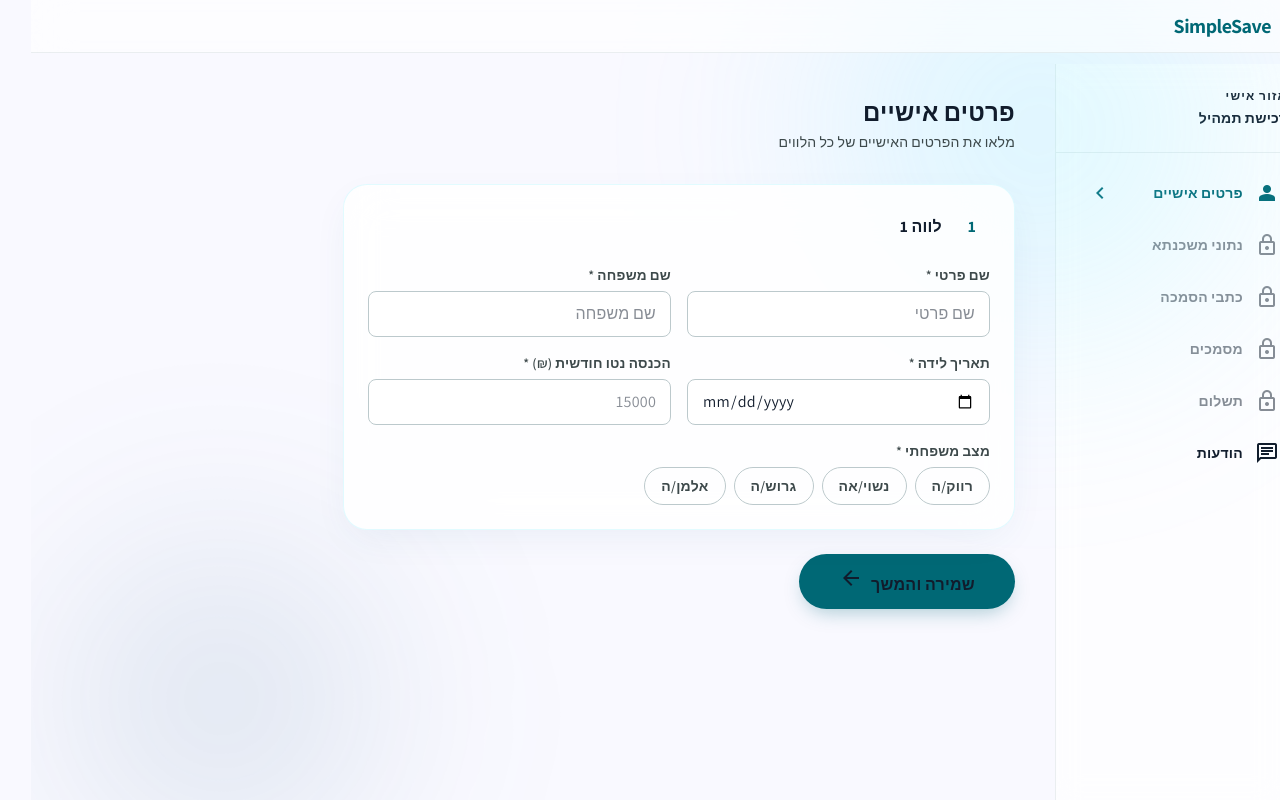
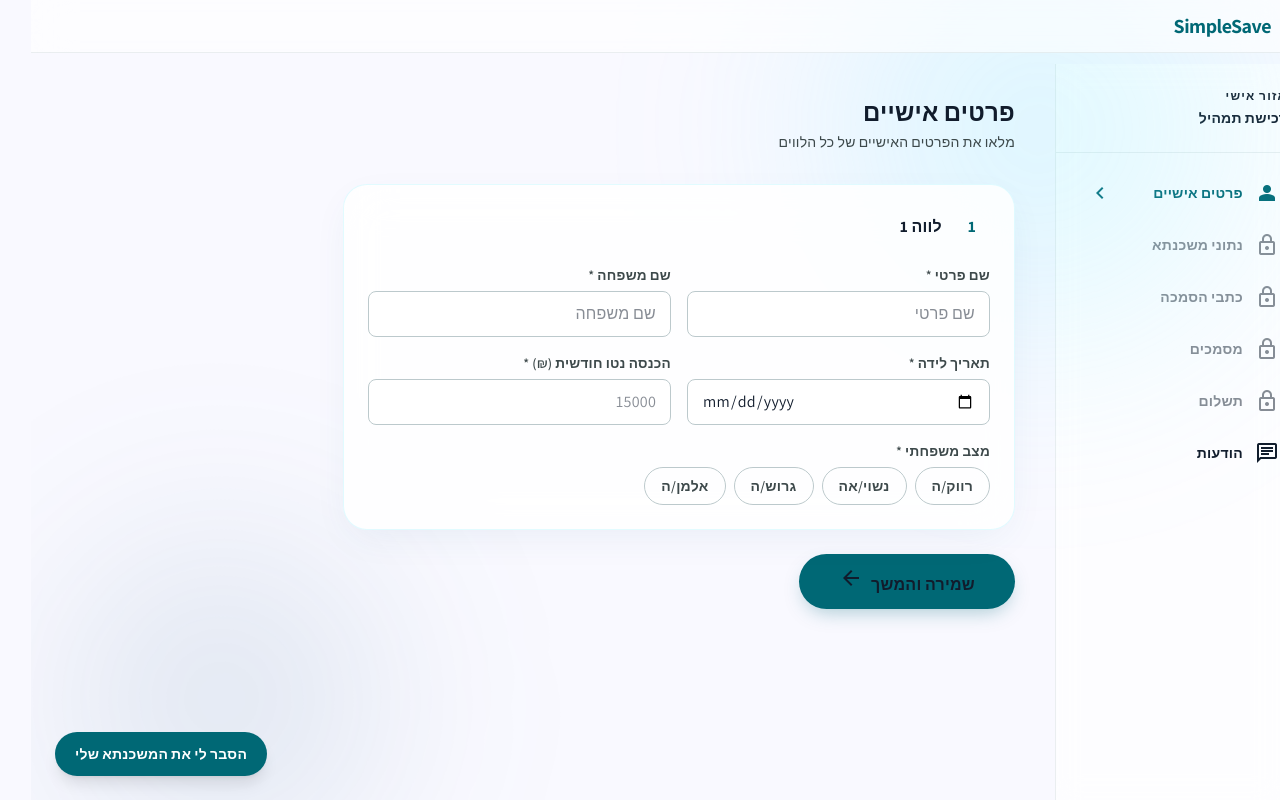
Before and after one commit to Itamar-Hadad/mortgage-web, a React (Vite) app in the folder app/: page /personal-area in a window 1280 px wide. Both pictures are taken after a click on the button 640 px from the left and 358 px from the top of the page. Built offline with nearby package versions, Linux system fonts and the light colour scheme; no server answers.

Commit message:
feat(explainer): wire ExplainerChat button into PersonalArea

```diff
--- a/app/src/personal-area/PersonalArea.tsx
+++ b/app/src/personal-area/PersonalArea.tsx
@@ -7,6 +7,9 @@ import { CredentialsSection } from './sections/CredentialsSection'
 import { DocumentsSection } from './sections/DocumentsSection'
 import { PaymentSection } from './sections/PaymentSection'
 import { MessagesSection } from './sections/MessagesSection'
+import { useState } from 'react'
+import { useTranslation } from 'react-i18next'
+import { ExplainerChat } from '../consumer-flow/explainer/ExplainerChat'
 
 export function PersonalArea() {
   const {
@@ -19,6 +22,9 @@ export function PersonalArea() {
     draft,
   } = usePersonalArea()
 
+  const [explainerOpen, setExplainerOpen] = useState(false)
+  const { t } = useTranslation()
+
   if (!track) {
     return <TrackSelector onSelect={selectTrack} />
   }
@@ -26,6 +32,7 @@ export function PersonalArea() {
   const userName = draft.borrowers[0]?.first || undefined
 
   return (
+    <>
       <PersonalAreaLayout
         track={track}
         activeSection={activeSection}
@@ -75,5 +82,19 @@ export function PersonalArea() {
           <MessagesSection uid={uid} />
         )}
       </PersonalAreaLayout>
+
+      <button
+        onClick={() => setExplainerOpen(true)}
+        className="fixed bottom-6 left-6 z-40 px-5 py-3 rounded-full text-white font-semibold text-sm shadow-lg hover:opacity-90 transition-opacity"
+        style={{ backgroundColor: '#006875', fontFamily: 'Assistant, sans-serif' }}
+      >
+        {t('explainer.button_label')}
+      </button>
+
+      <ExplainerChat
+        isOpen={explainerOpen}
+        onClose={() => setExplainerOpen(false)}
+      />
+    </>
   )
 }
```
Lines whose indentation alone changed are shown as unchanged.
